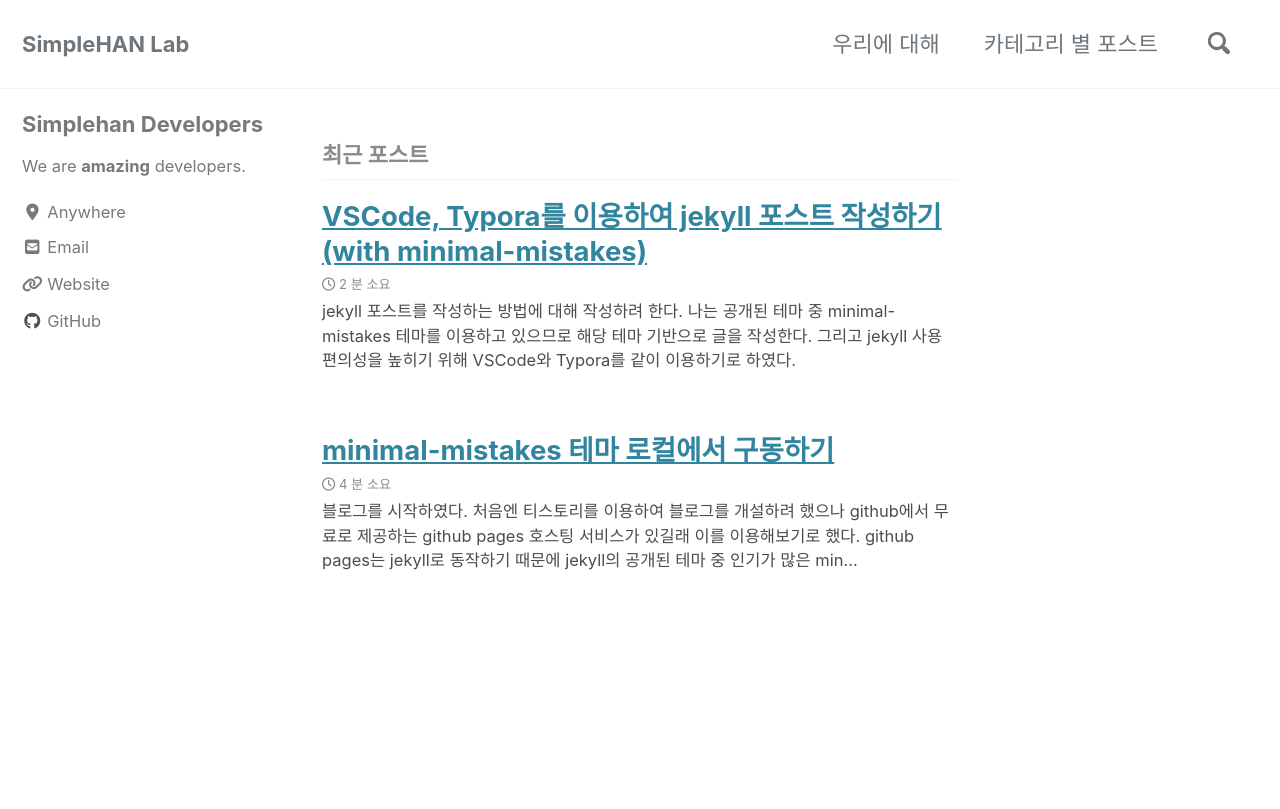
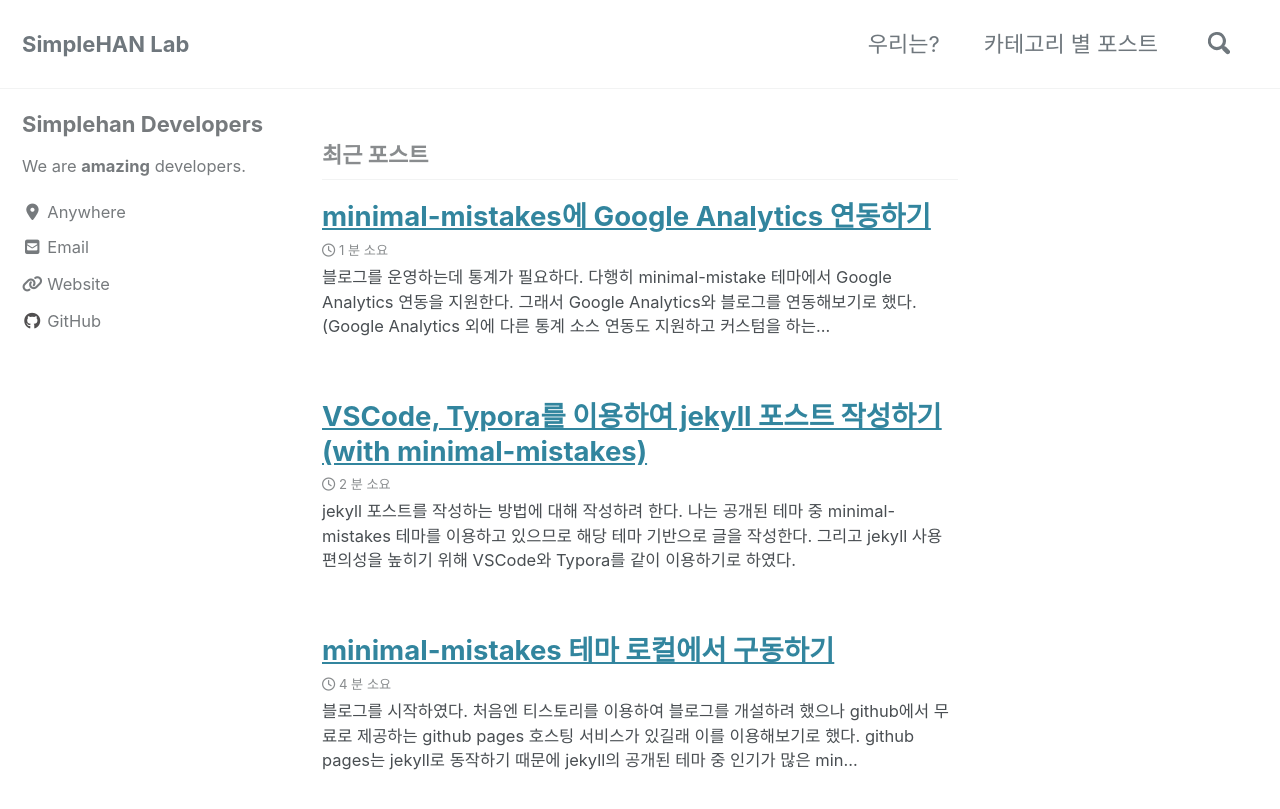
Before and after one commit to simplehanlab/prevBlog, a Jekyll site: the page built from index.html, in a window 1280 px wide and 900 px high. Shown: the top 809 px of the window. Built offline with Jekyll 4.4.1, drawn with Linux system fonts in a browser that asks for light colours; cached includes are drawn as plain includes; nearby versions of some CDN libraries; the list of posts is cut into pages by our own code; some of the changed lines change nothing that is shown.

Commit message:
포스팅 작성

````diff
--- a/_config.yml
+++ b/_config.yml
@@ -102,7 +102,7 @@
   provider               : "google" # false (default), "google", "google-universal", "custom"
   google:
     tracking_id          : "UA-145345359-1"
-    anonymize_ip         : # true, false (default)
+    anonymize_ip         : false # true, false (default)
 
 
 # Site Author
--- a/_data/navigation.yml
+++ b/_data/navigation.yml
@@ -1,6 +1,6 @@
 # main links
 main:
-  - title: "우리에 대해"
+  - title: "우리는?"
     url: /about/
   - title: "카테고리 별 포스트"
     url: /categories/
--- a/_pages/about.md
+++ b/_pages/about.md
@@ -1,7 +1,7 @@
 ---
 layout: archive
 permalink: /about/
-title: "우리에 대해"
+title: "우리는?"
 author_profile: true
 ---
 한글도 잘 나와요
--- /dev/null
+++ b/_posts/2019-08-09-google-analytics.md
@@ -0,0 +1,65 @@
+---
+title: "minimal-mistakes에 Google Analytics 연동하기"
+comments: true
+categories:
+  - jekyll
+  - minimal-mistakes
+tags:
+  - github pages
+  - jekyll
+  - minimal-mistakes
+  - Google Analytics
+date: "2019-08-09 15:00"
+---
+블로그를 운영하는데 통계가 필요하다. 다행히 minimal-mistake 테마에서 Google Analytics 연동을 지원한다. 그래서 Google Analytics와 블로그를 연동해보기로 했다. (Google Analytics 외에 다른 통계 소스 연동도 지원하고 커스텀을 하는 방법도 지원한다. 커스텀을 이용하는 방법은 아직 해본 적이 없다.)
+
+일단 [Google Analytics 사이트]로 이동하자.
+
+[Google Analytics 사이트]: https://analytics.google.com/analytics/web/
+
+처음 접속을 하면 "무료로 이용하기" 와 같은 글이 떠있는 것을 보니 무료인 것 같다. *(해당 첫 접속 페이지 이미지를 깜빡하고 캡처하지 못해서 남기질 못했다. 가입 후에는 나오질 않아서 추후 이미지를 얻게 되면 업로드 예정.)*
+
+![](\assets\images\google-analytics\create-account.jpg)
+
+계정 가입 시 첫번째로 위와 같이 계정 이름을 입력해줘야 한다. 이 계정 이름은 자신이 원하는 대로 지정해주자. 그 후 자신에게 필요한 옵션을 아래 체크박스에서 체크한 뒤 **다음**을 눌러주자.
+
+![](\assets\images\google-analytics\create-account-2.jpg)
+
+다음으로 자신의 측정 대상을 선택해주자. 나는 웹 기반의 이 블로그를 측정할 것이기 때문에 **웹**을 선택했다.
+
+![](\assets\images\google-analytics\create-account-3.jpg)
+
+마지막으로 자신의 측정 대상의 정보를 입력해주자. 나는 웹을 선택했기 때문에 위와 같이 나오는데 다른 대상을 선택했으면 다른 세부정보 입력 화면이 나오니 잘 읽고 입력해주자.
+
+![](\assets\images\google-analytics\create-account-4.jpg)
+
+가입이 완료되면 위와 같이 ***추적 id (tracking id)***를 확인할 수가 있는데 이를 복사해두자.
+
+그 후 minimal-mistakes 기반 블로그의 _config.yml 파일을 열면 analytics 항목이 있는데 아래와 같이 작성해주자.
+
+```yml
+analytics:
+  provider: "google"
+  google:
+    tracking_id: "위에서 복사한 추적 id"
+    anonymize_ip: false # true, false (default)
+```
+
+그 후 블로그에 설정을 반영한 뒤 analytics 사이트에서 통계가 제대로 집계되고 있는 지 확인해보자.
+
+![](\assets\images\google-analytics\analytics-home.jpg)
+
+제대로 집계가 된다면 블로그 접속 시 analytics 홈에 위와 같이 현재 활성 사용자가 카운트된다. 집계가 되는 것이 확인되면 좌측 메뉴에서 여러가지 통계를 볼 수 있으니 잘 활용해보자.
+
+## FAQ
+
+### Q1 : 추적 ID를 어디서 확인하는 지 모르겠어요.
+
+추적 ID는 기본적으로 최초에 계정을 생성하면 생성 완료 후 보여주게 되는데, 이를 확인하지 못했거나 웹사이트 에러, 브라우자 에러 등등 모종의 이유로 확인을 하지 못했을 시를 대비해서 추후에 확인할 수 있는 방법이 있다. 아래 이미지를 보고 추적 ID를 확인하자.
+
+![](\assets\images\google-analytics\tracking-id.jpg)
+
+1. 좌측 하단의 **관리** 클릭.
+2. **속성** 탭 확인
+3. **추적 정보** 탭의 **추적 코드** 클릭.
+4. 상단의 **추적 ID** 확인.
````
Also changed, not shown: assets/images/google-analytics/analytics-home.jpg (added), assets/images/google-analytics/create-account-2.jpg (added), assets/images/google-analytics/create-account-3.jpg (added), assets/images/google-analytics/create-account-4.jpg (added), assets/images/google-analytics/create-account.jpg (added), assets/images/google-analytics/tracking-id.jpg (added).
